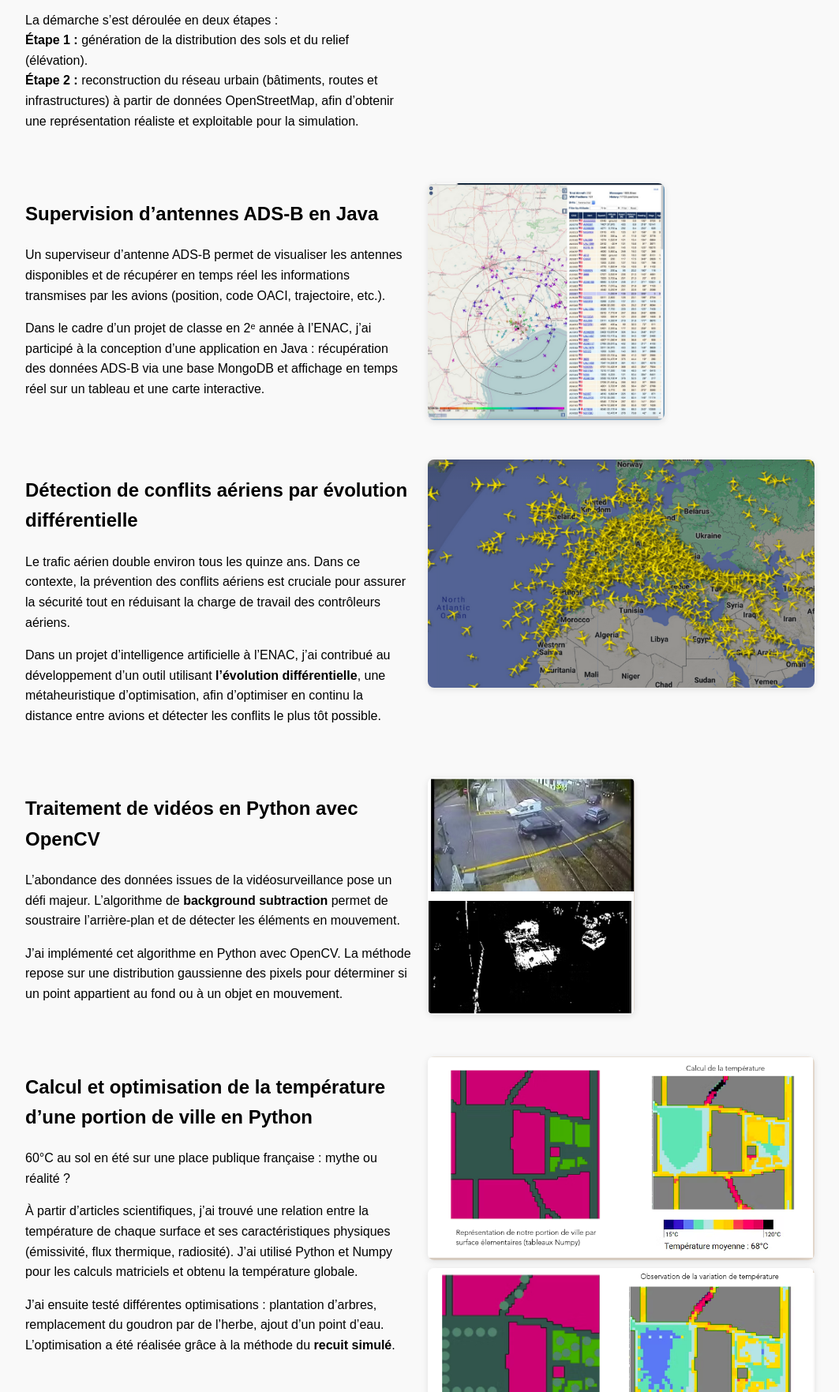
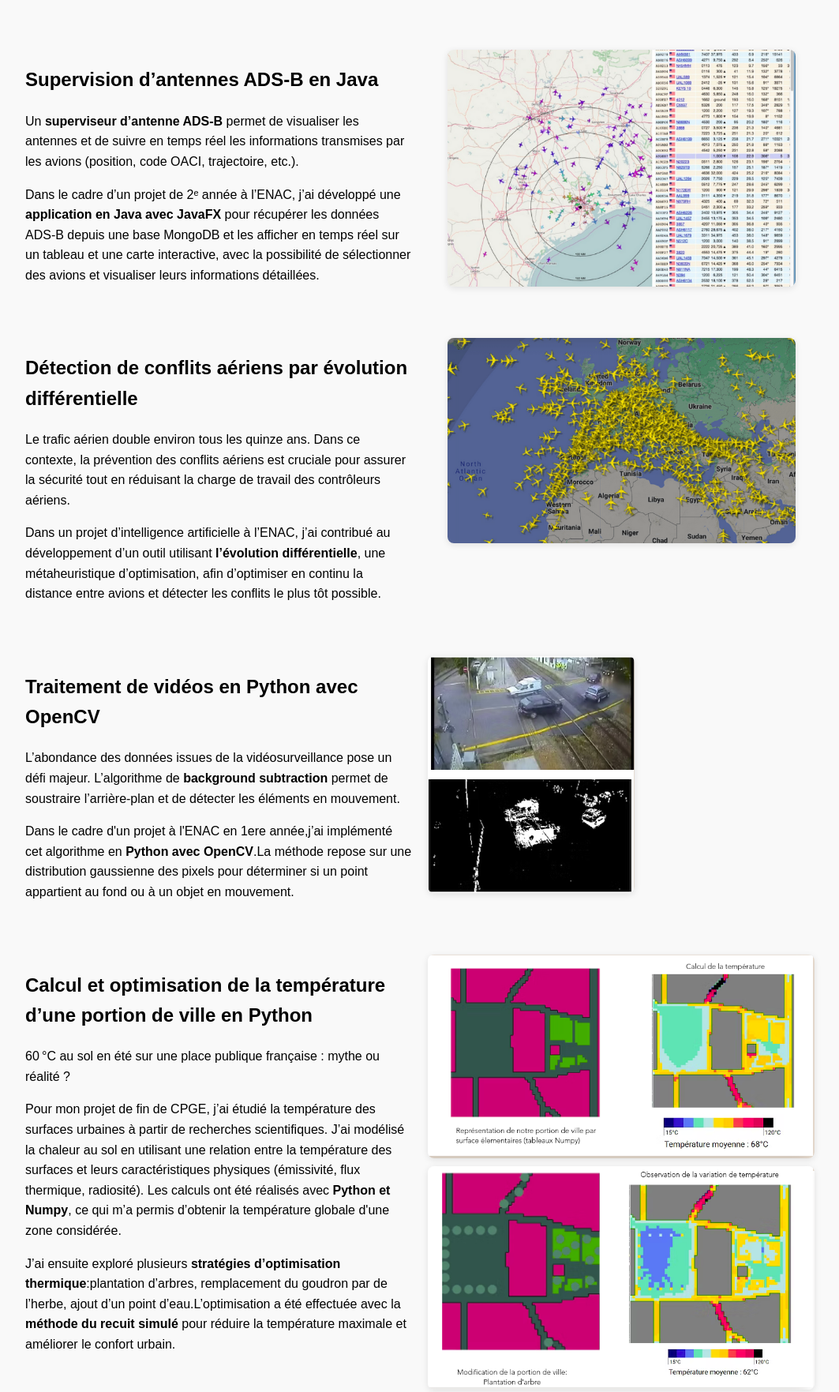
Before and after one commit to djataoai/portfolio, a plain HTML site: page projets.html in a window 1280 px wide. Shown: the part 499-2262 px from the top of the page at 79% size, without its empty margins (108-1171 px from the left). Drawn offline with Linux system fonts and the light colour scheme.

Commit message:
chgment CV encore

```diff
--- a/projets.html
+++ b/projets.html
@@ -97,15 +97,9 @@
         J’ai travaillé sur la création d’une <strong>ville artificielle</strong> à l’aide de modèles d'IA générative,
         tels que les DDPM et les GANs. Ces modèles permettent de recréer des images réalistes à partir de données réelles.
       </p>
-      <p>
-        La démarche s’est déroulée en deux étapes :<br>
-        <strong>Étape 1 :</strong> génération de la distribution des sols et du relief (élévation).<br>
-        <strong>Étape 2 :</strong> reconstruction du réseau urbain (bâtiments, routes et infrastructures) à partir de données OpenStreetMap,
-        afin d’obtenir une représentation réaliste et exploitable pour la simulation.
-      </p>
     </div>
     <div class="project-images">
-      <img src="55aa251f30f9160fbb294c1762159cc1.jpg" alt="Ville artificielle IA" class="project-img"/>
+     <img src="image.png" alt="Ville artificielle IA" class="project-img" style="width: 90%; height: auto; display: block; margin: 0 auto;"/>
     </div>
   </div>
 
@@ -115,16 +109,18 @@
     <div class="project-text">
       <h2>Supervision d’antennes ADS-B en Java</h2>
       <p>
-          Un superviseur d’antenne ADS-B permet de visualiser les antennes disponibles et de récupérer
+        Un <strong>superviseur d’antenne ADS-B</strong> permet de visualiser les antennes et de suivre
         en temps réel les informations transmises par les avions (position, code OACI, trajectoire, etc.).
       </p>
       <p>
-          Dans le cadre d’un projet de classe en 2ᵉ année à l’ENAC, j’ai participé à la conception d’une application en Java :
-          récupération des données ADS-B via une base MongoDB et affichage en temps réel sur un tableau et une carte interactive.
+        Dans le cadre d’un projet de 2ᵉ année à l’ENAC, j’ai développé une <strong>application en Java avec JavaFX</strong>
+        pour récupérer les données ADS-B depuis une base MongoDB et les
+        afficher en temps réel sur un tableau et une carte interactive, avec la possibilité
+        de sélectionner des avions et visualiser leurs informations détaillées.
       </p>
     </div>
     <div class="project-images">
-        <img src="Screenshot From 2025-09-18 10-23-07.png" alt="Supervision ADS-B" class="project-img"/>
+      <img src="Screenshot From 2025-09-18 10-23-07.png" alt="Supervision ADS-B" class="project-img" style="width: 90%; height: auto; display: block; margin: 0 auto;"/>
     </div>
   </div>
 
@@ -143,7 +139,7 @@
         </p>
       </div>
       <div class="project-images">
-        <img src="Screenshot From 2025-09-18 10-27-20.png" alt="Conflits aériens" class="project-img"/>
+        <img src="Screenshot From 2025-09-18 10-27-20.png" alt="Conflits aériens" class="project-img" style="width: 90%; height: auto; display: block; margin: 0 auto;"/>
       </div>
     </div>
 
@@ -157,12 +153,12 @@
           et de détecter les éléments en mouvement.
         </p>
         <p>
-          J’ai implémenté cet algorithme en Python avec OpenCV. La méthode repose sur une distribution gaussienne
+          Dans le cadre d'un projet à l'ENAC en 1ere année,j’ai implémenté cet algorithme en <strong> Python avec OpenCV</strong>.La méthode repose sur une distribution gaussienne
           des pixels pour déterminer si un point appartient au fond ou à un objet en mouvement.
         </p>
       </div>
       <div class="project-images">
-        <img src="Screenshot From 2025-09-18 10-29-05.png" alt="Traitement vidéo OpenCV" class="project-img"/>
+        <img src="Screenshot From 2025-09-18 10-29-05.png" alt="Traitement vidéo OpenCV" class="project-img" >
       </div>
     </div>
 
@@ -171,16 +167,16 @@
     <div class="project-text">
       <h2>Calcul et optimisation de la température d’une portion de ville en Python</h2>
       <p>
-          60°C au sol en été sur une place publique française : mythe ou réalité ?
+        60 °C au sol en été sur une place publique française : mythe ou réalité ?
       </p>
       <p>
-          À partir d’articles scientifiques, j’ai trouvé une relation entre la température de chaque surface
-          et ses caractéristiques physiques (émissivité, flux thermique, radiosité).
-          J’ai utilisé Python et Numpy pour les calculs matriciels et obtenu la température globale.
+        Pour mon projet de fin de CPGE, j’ai étudié la température des surfaces urbaines à partir de recherches scientifiques.
+        J’ai modélisé la chaleur au sol en utilisant une relation entre la température des surfaces et leurs caractéristiques physiques
+        (émissivité, flux thermique, radiosité). Les calculs ont été réalisés avec <strong>Python et Numpy</strong>, ce qui m’a permis d’obtenir la température globale d'une zone considérée.
       </p>
       <p>
-          J’ai ensuite testé différentes optimisations : plantation d’arbres, remplacement du goudron par de l’herbe,
-          ajout d’un point d’eau. L’optimisation a été réalisée grâce à la méthode du <strong>recuit simulé</strong>.
+        J’ai ensuite exploré plusieurs <strong>stratégies d’optimisation thermique</strong>:plantation d’arbres, remplacement du goudron par de l’herbe,
+        ajout d’un point d’eau.L’optimisation a été effectuée avec la <strong>méthode du recuit simulé</strong> pour réduire la température maximale et améliorer le confort urbain.
       </p>
     </div>
     <div class="project-images">
@@ -189,6 +185,8 @@
     </div>
   </div>
 
+
+
     <a href="index.html">← Retour à l'accueil</a>
   </div>
 </body>
```
Also changed, not shown: 1 other file. Lines whose indentation alone changed are shown as unchanged.
